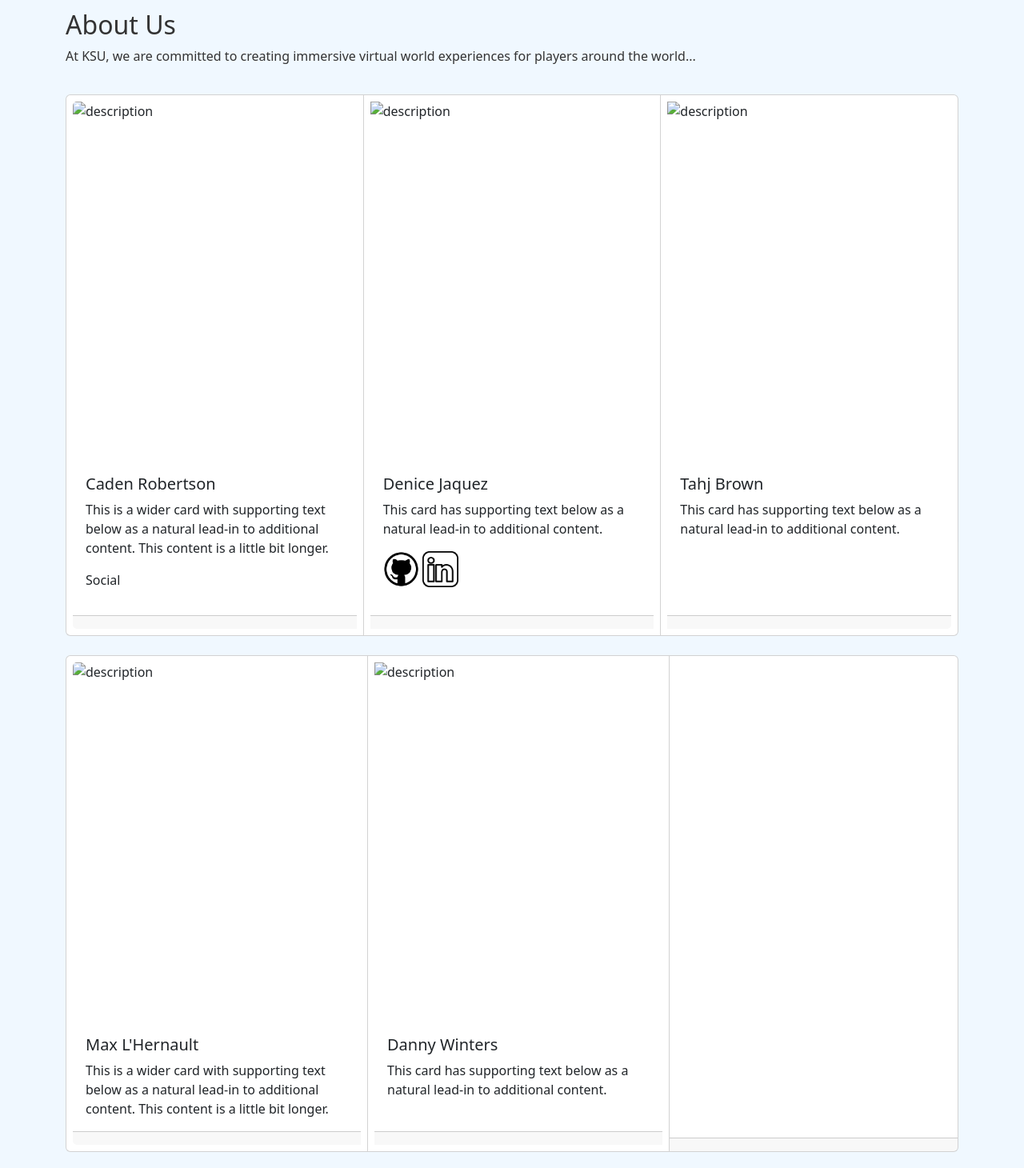
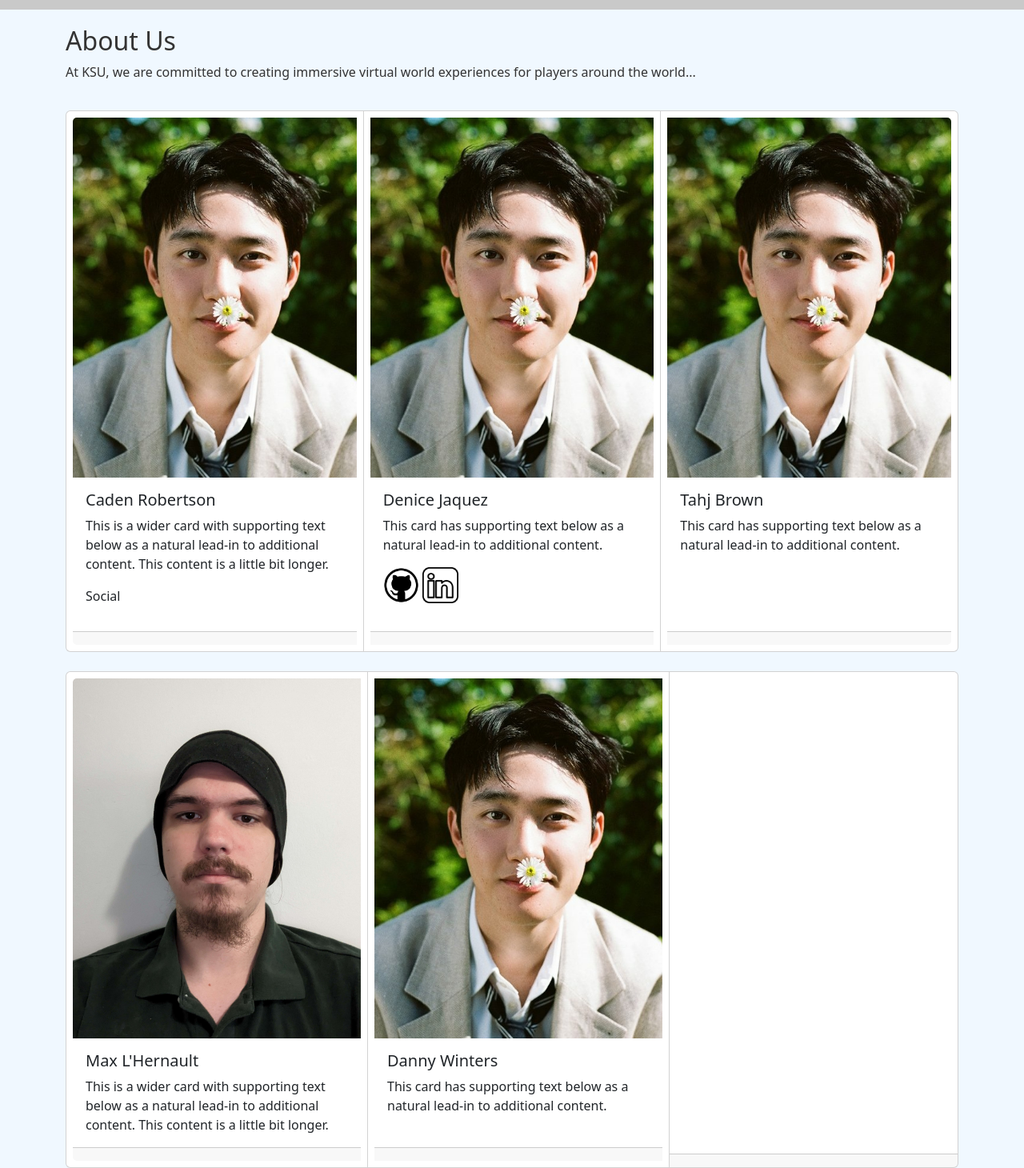
Before and after one commit to 99Liner/I-Spy-Water-Safety, a plain HTML site: page aboutus.html in a window 1280 px wide. Shown: the part 340-1800 px from the top of the page at 80% size. Drawn offline with nearby package versions, Linux system fonts and the light colour scheme; the site is published under a folder, as on GitHub Pages, so addresses that start at the root find nothing.

Commit message:
changes again

```diff
--- a/aboutus.html
+++ b/aboutus.html
@@ -67,7 +67,7 @@
 
     <div class="card-group container">
         <div class="card  p-2">
-            <img src="/Assets/persondemo.jpg" class="card-img-top" alt="description">
+            <img src="./Assets/persondemo.jpg" class="card-img-top" alt="description">
             <div class="card-body">
                 <h5 class="card-title">Caden Robertson</h5>
                 <p class="card-text">This is a wider card with supporting text below as a natural lead-in to additional content. This content is a little bit longer.</p>
@@ -77,17 +77,17 @@
             </div>
         </div>
         <div class="card  p-2">
-            <img src="/Assets/persondemo.jpg" class="card-img-top" alt="description">
+            <img src="./Assets/persondemo.jpg" class="card-img-top" alt="description">
             <div class="card-body">
                 <h5 class="card-title">Denice Jaquez</h5>
                 <p class="card-text">This card has supporting text below as a natural lead-in to additional content.</p>
-                <p><img src="Assets/gIthubLogo.png" class="card-small"> <img src="Assets/linkedinLogo.png" class="card-small"></p>
+                <p><img src="./Assets/gIthubLogo.png" class="card-small"> <img src="./Assets/linkedinLogo.png" class="card-small"></p>
             </div>
             <div class="card-footer">
             </div>
         </div>
         <div class="card  p-2">
-            <img src="/Assets/persondemo.jpg" class="card-img-top" alt="description">
+            <img src="./Assets/persondemo.jpg" class="card-img-top" alt="description">
             <div class="card-body">
                 <h5 class="card-title">Tahj Brown</h5>
                 <p class="card-text">This card has supporting text below as a natural lead-in to additional content.</p>
@@ -99,7 +99,7 @@
 
     <div class="card-group container">
         <div class="card p-2">
-            <img src="/Assets/MaxPic.jpg" class="card-img-top" alt="description">
+            <img src="./Assets/MaxPic.jpg" class="card-img-top" alt="description">
             <div class="card-body">
                 <h5 class="card-title">Max L'Hernault</h5>
                 <p class="card-text">This is a wider card with supporting text below as a natural lead-in to additional content. This content is a little bit longer.</p>
@@ -108,7 +108,7 @@
             </div>
         </div>
         <div class="card  p-2">
-            <img src="/Assets/persondemo.jpg" class="card-img-top" alt="description">
+            <img src="./Assets/persondemo.jpg" class="card-img-top" alt="description">
             <div class="card-body">
                 <h5 class="card-title">Danny Winters</h5>
                 <p class="card-text">This card has supporting text below as a natural lead-in to additional content.</p>
--- a/navbar.html
+++ b/navbar.html
@@ -26,7 +26,7 @@
 <nav class="navbar navbar-expand-lg" style="background: linear-gradient(to right, #5f9ea0, #4682b4);">
     <div class="container-fluid justify-content-between">
         <a class="navbar-brand" href="#">
-            <img src="\Assets\font3.png" style="height: 60px;">
+            <img src=".\Assets\font3.png" style="height: 60px;">
         </a>
         <div>
             <button class="navbar-toggler" type="button" data-bs-toggle="collapse" data-bs-target="#navbarNav" aria-controls="navbarNav" aria-expanded="false" aria-label="Toggle navigation">
```
Also changed, not shown: index.html (+3 -3 lines).
